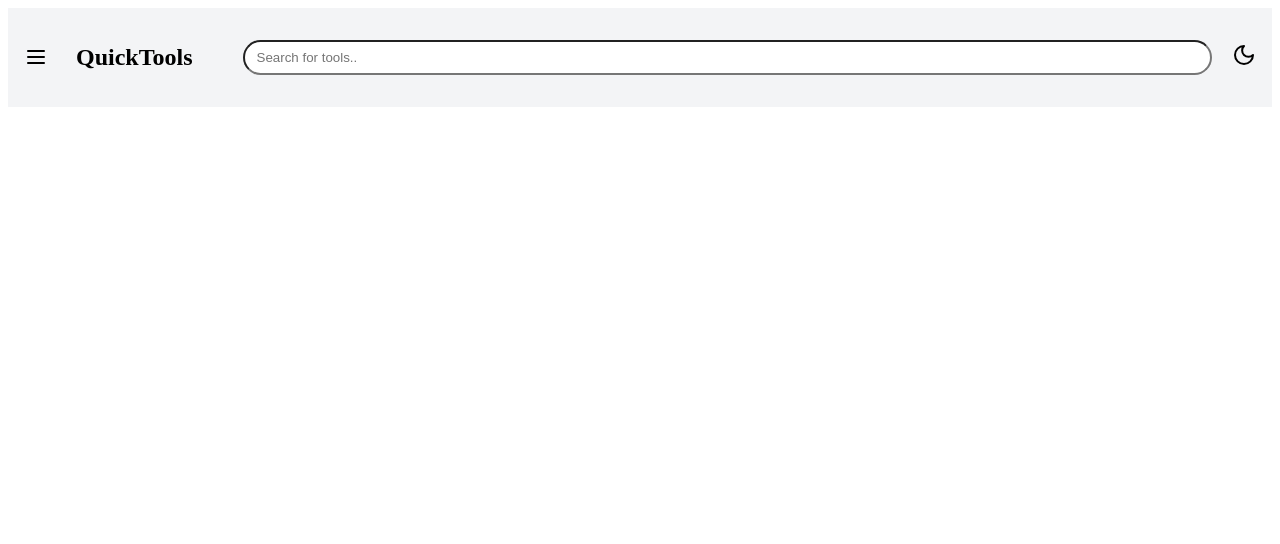
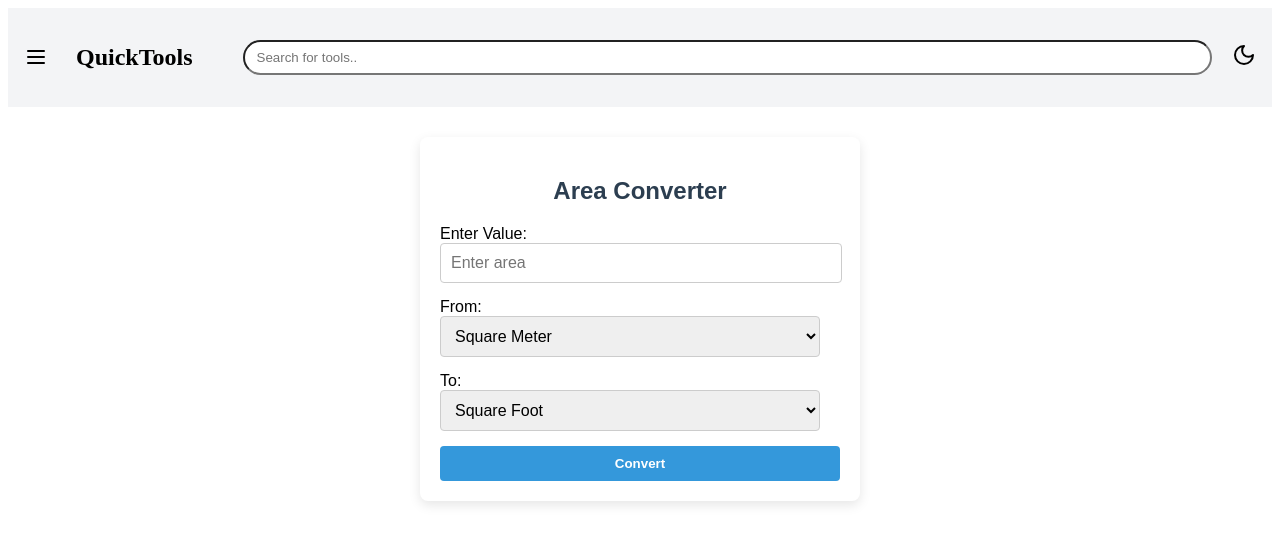
Before and after one commit to Abhishek-bramhawale/QuickTools, a React (Vite) app in the folder Frontend/: page /AreaConverter in a window 1280 px wide. Before the commit this address had no page. Shown: the top 544 px of the page. Built offline with nearby package versions, Linux system fonts and the light colour scheme.

Commit message:
area conv styling

```diff
--- a/Frontend/src/App.jsx
+++ b/Frontend/src/App.jsx
@@ -13,6 +13,7 @@ import LengthConverter from "./components/LengthConverter.jsx"
 import WeightConverter from "./components/WeightConverter"
 import SpeedConverter from "./components/SpeedConverter"
 import VolumeConverter from "./components/VolumeConverter.jsx"
+import AreaConverter from "./components/AreaConverter.jsx"
 
 import currency from "./images/currency.png";
 import temp from "./images/temp.png";
@@ -46,7 +47,7 @@ function App() {
     { title: "Weight Converter (implemented)", img: weight , path : "/weightconverter"},
     { title: "Speed Converter (implemented)", img: speed , path: "/SpeedConverter"},
     { title: "Volume Converter", img: volume, path: "/VolumeConverter" },
-    { title: "Area Converter", img: area },
+    { title: "Area Converter", img: area, path: "/AreaConverter" },
     { title: "Time Converter", img: time },
   ];
 
@@ -92,6 +93,7 @@ function App() {
         <Route path="/weightconverter" element={<WeightConverter />} />
         <Route path="/SpeedConverter" element={<SpeedConverter />} />
         <Route path="/VolumeConverter" element={<VolumeConverter />} />
+        <Route path="/AreaConverter" element={<AreaConverter />} />
       </Routes>
     </Router>
   );
--- /dev/null
+++ b/Frontend/src/components/AreaConverter.jsx
@@ -0,0 +1,74 @@
+import React, { useState } from 'react';
+
+const areaUnits = {
+  'Square Meter': 1,
+  'Square Kilometer': 1e-6,
+  'Square Centimeter': 10000,
+  'Square Millimeter': 1e6,
+  'Hectare': 0.0001,
+  'Acre': 0.000247105,
+  'Square Foot': 10.7639,
+  'Square Inch': 1550.0031
+};
+
+const AreaConverter = () => {
+  const [inputValue, setInputValue] = useState('');
+  const [fromUnit, setFromUnit] = useState('Square Meter');
+  const [toUnit, setToUnit] = useState('Square Foot');
+  const [result, setResult] = useState('');
+
+  const convertArea = () => {
+    if (!inputValue || isNaN(inputValue)) {
+      setResult('Please enter a valid number');
+      return;
+    }
+
+    const valueInSqMeter = parseFloat(inputValue) / areaUnits[fromUnit];
+    const convertedValue = valueInSqMeter * areaUnits[toUnit];
+    setResult(`${inputValue} ${fromUnit} = ${convertedValue.toLocaleString()} ${toUnit}`);
+  };
+
+  return (
+    <div className="area-converter">
+      <h2>Area Converter</h2>
+
+      <div>
+        <label>Enter Value:</label>
+        <input
+          type="number"
+          value={inputValue}
+          onChange={(e) => setInputValue(e.target.value)}
+          placeholder="Enter area"
+        />
+      </div>
+
+      <div>
+        <label>From:</label>
+        <select value={fromUnit} onChange={(e) => setFromUnit(e.target.value)}>
+          {Object.keys(areaUnits).map((unit) => (
+            <option key={unit} value={unit}>
+              {unit}
+            </option>
+          ))}
+        </select>
+      </div>
+
+      <div>
+        <label>To:</label>
+        <select value={toUnit} onChange={(e) => setToUnit(e.target.value)}>
+          {Object.keys(areaUnits).map((unit) => (
+            <option key={unit} value={unit}>
+              {unit}
+            </option>
+          ))}
+        </select>
+      </div>
+
+      <button onClick={convertArea}>Convert</button>
+
+      {result && <div className="area-result">{result}</div>}
+    </div>
+  );
+};
+
+export default AreaConverter;
--- a/Frontend/src/index.css
+++ b/Frontend/src/index.css
@@ -961,3 +961,82 @@ body.dark-theme .volume-result {
   color: #ecf0f1;
   border-left: 4px solid #3498db;
 }
+
+
+
+/* area conv styling  */
+
+.area-converter {
+  padding: 20px;
+  max-width: 400px;
+  margin: 30px auto;
+  background: #ffffff;
+  border-radius: 8px;
+  box-shadow: 0 4px 12px rgba(0, 0, 0, 0.1);
+  font-family: sans-serif;
+}
+
+.area-converter h2 {
+  text-align: center;
+  color: #2c3e50;
+  margin-bottom: 20px;
+}
+
+.area-converter input[type="number"],
+.area-converter select {
+  width: 95%;
+  padding: 10px;
+  border: 1px solid #ccc;
+  border-radius: 4px;
+  margin-bottom: 15px;
+  font-size: 1rem;
+}
+
+.area-converter button {
+  padding: 10px 16px;
+  background-color: #3498db;
+  color: white;
+  border: none;
+  border-radius: 4px;
+  font-weight: 600;
+  cursor: pointer;
+  width: 100%;
+  transition: background-color 0.2s;
+}
+
+.area-converter button:hover {
+  background-color: #2980b9;
+}
+
+.area-result {
+  margin-top: 20px;
+  background-color: #f8f9fa;
+  padding: 15px;
+  border-left: 4px solid #3498db;
+  border-radius: 4px;
+  line-height: 1.8;
+  color: #2c3e50;
+}
+
+
+body.dark-theme .area-converter {
+  background-color: #2c3e50;
+  box-shadow: 0 4px 12px rgba(0, 0, 0, 0.3);
+}
+
+body.dark-theme .area-converter h2 {
+  color: #ecf0f1;
+}
+
+body.dark-theme .area-converter input,
+body.dark-theme .area-converter select {
+  background-color: #34495e;
+  border-color: #2c3e50;
+  color: #ecf0f1;
+}
+
+body.dark-theme .area-result {
+  background-color: #34495e;
+  color: #ecf0f1;
+  border-left: 4px solid #3498db;
+}
```
